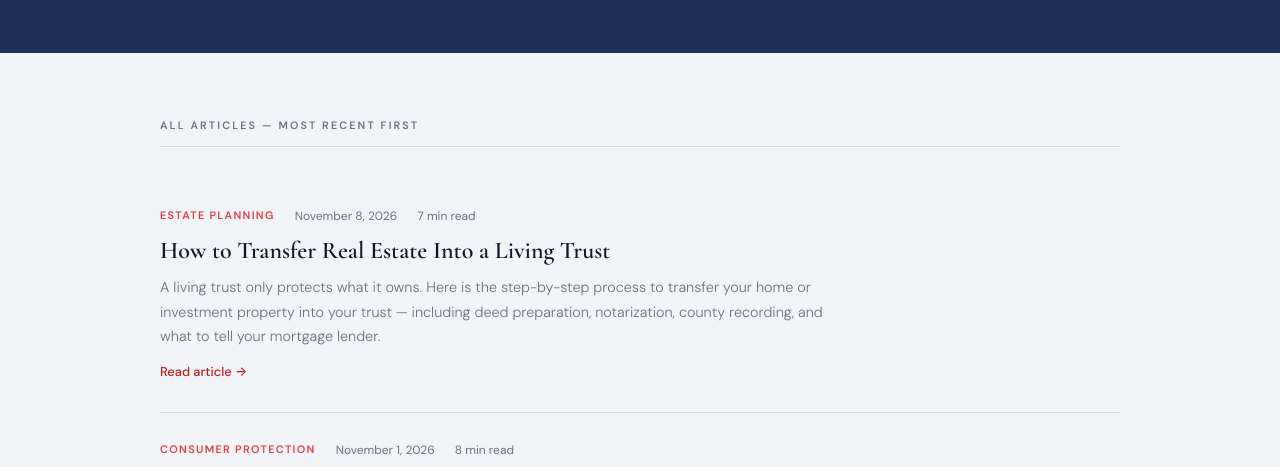
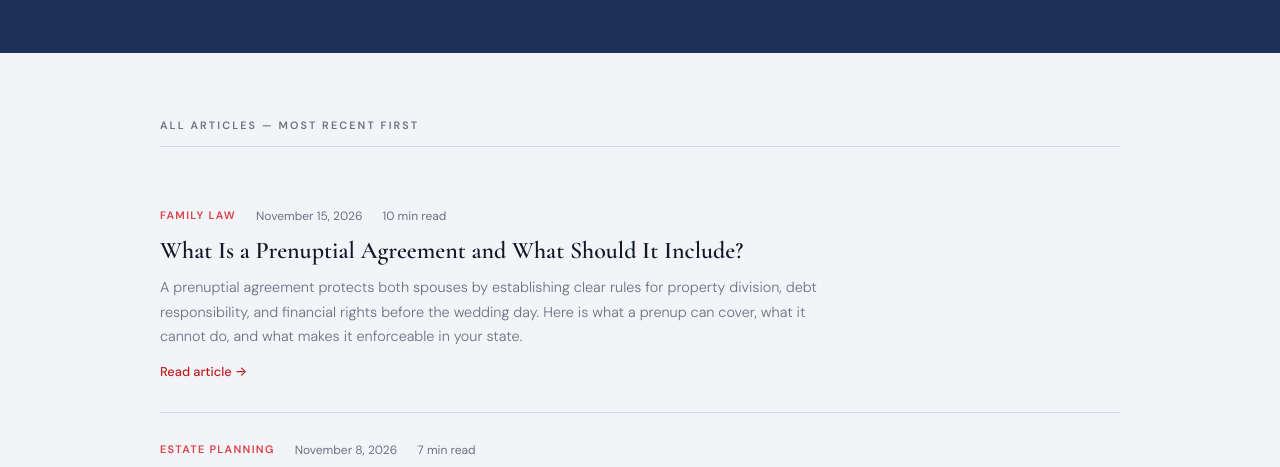
Before and after one commit to TheJurisInstitute/thejurisinstitute-site, a plain HTML site: page blog/index.html in a window 1280 px wide. Shown: the part 326-793 px from the top of the page. Drawn offline with nearby package versions, Linux system fonts and the light colour scheme.

Commit message:
Update blog index

```diff
--- a/blog/index.html
+++ b/blog/index.html
@@ -131,6 +131,17 @@ footer{background:#090D09;padding:2.5rem max(20px,env(safe-area-inset-right,0px)
 <div class="blog-grid-wrap">
   <p class="blog-category-label">All Articles &mdash; Most Recent First</p>
   <div class="blog-list">
+
+    <a href="what-is-a-prenuptial-agreement.html" class="blog-card">
+      <div class="blog-card-meta">
+        <span class="blog-card-category">Family Law</span>
+        <span>November 15, 2026</span>
+        <span>10 min read</span>
+      </div>
+      <div class="blog-card-title">What Is a Prenuptial Agreement and What Should It Include?</div>
+      <p class="blog-card-excerpt">A prenuptial agreement protects both spouses by establishing clear rules for property division, debt responsibility, and financial rights before the wedding day. Here is what a prenup can cover, what it cannot do, and what makes it enforceable in your state.</p>
+      <span class="blog-card-read">Read article &rarr;</span>
+    </a>
 
     <a href="how-to-transfer-real-estate-into-a-living-trust.html" class="blog-card">
       <div class="blog-card-meta">
```
